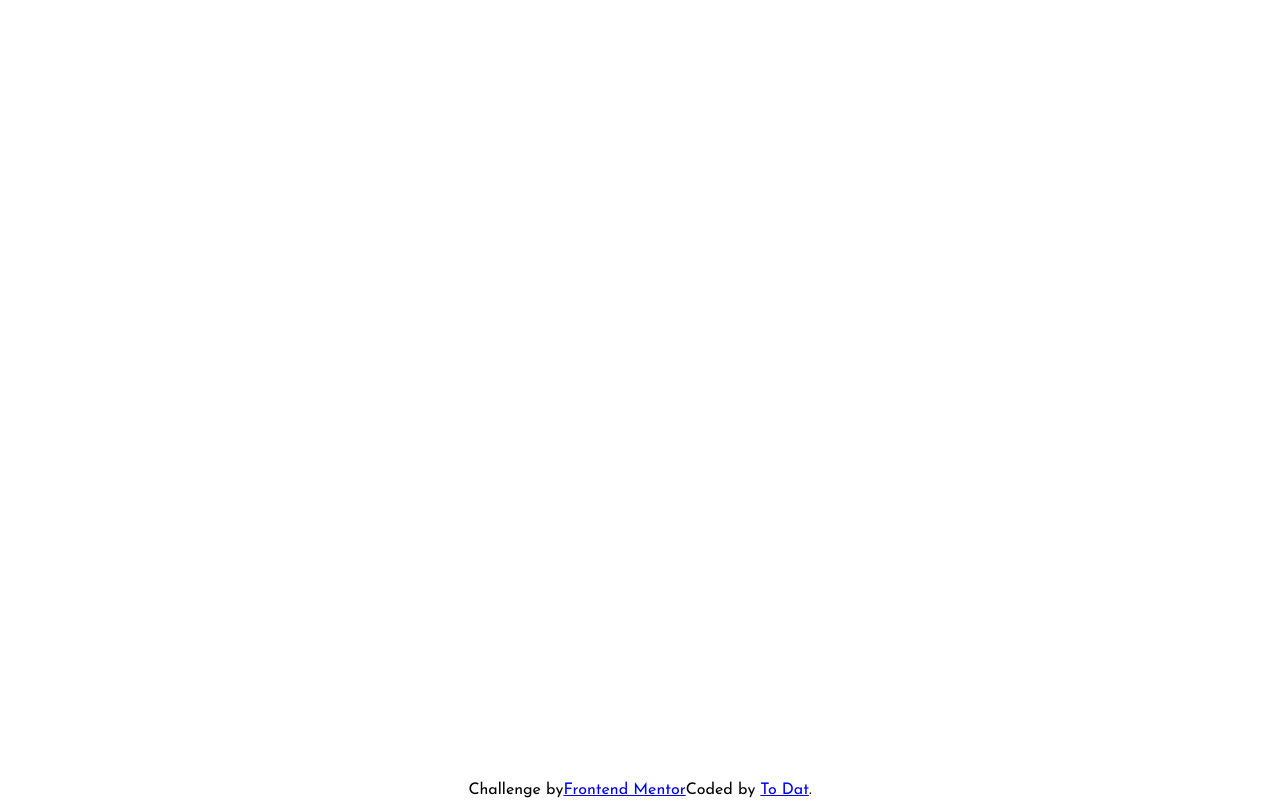
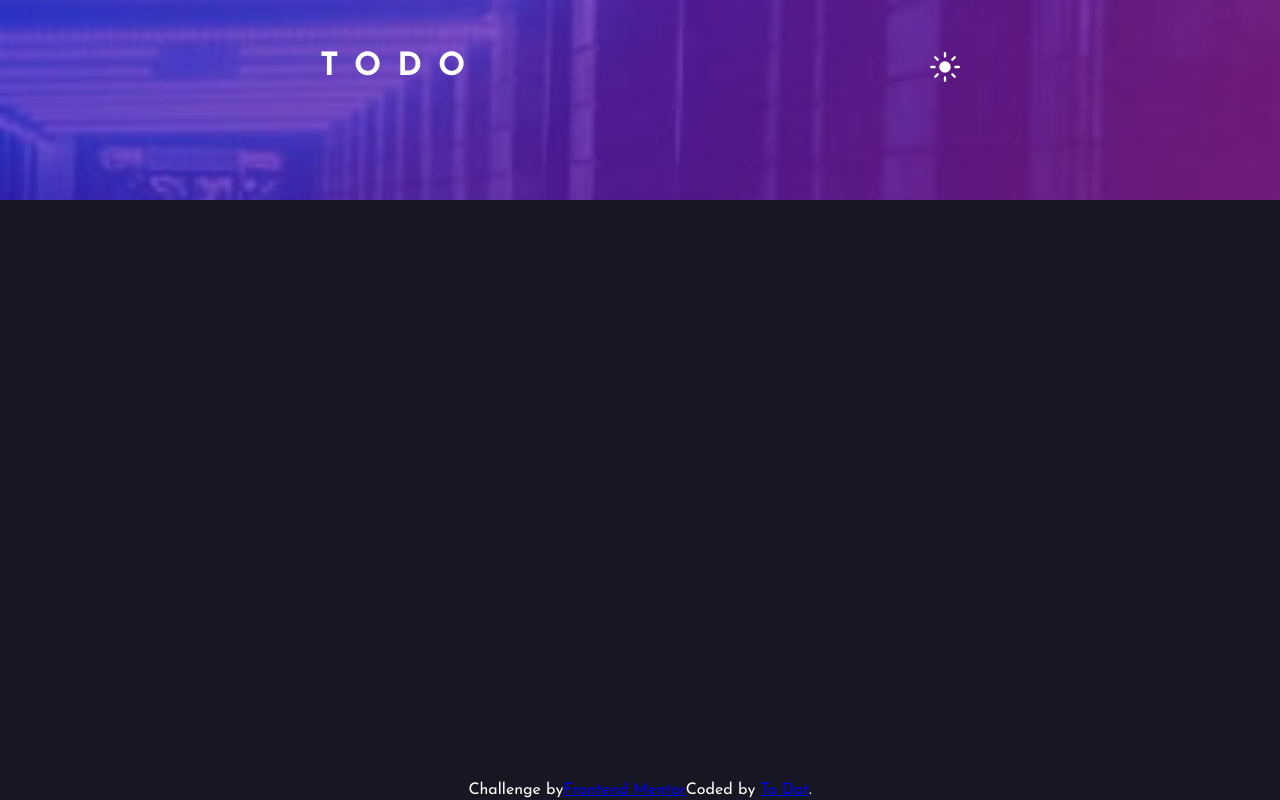
Before and after one commit to tltd0807/to-do-react-app, a React (Create React App) app: page / in a window 1280 px wide. Built offline with nearby package versions, Linux system fonts and the light colour scheme.

Commit message:
add Header cover to app

```diff
--- a/src/App.js
+++ b/src/App.js
@@ -1,10 +1,11 @@
-import logo from "./logo.svg";
 import "./App.css";
 import Author from "./Components/Footer/Author/Author";
+import Header from "./Components/Header/Header";
 
 function App() {
   return (
-    <div className="body-full body--ligh">
+    <div className="body-full body--dark">
+      <Header />
       <Author className="footer" />
     </div>
   );
--- a/src/Components/Footer/Author/Author.module.css
+++ b/src/Components/Footer/Author/Author.module.css
@@ -1,3 +1,4 @@
 .attribution {
   font-family: "Josefin Sans", sans-serif;
+  color: white;
 }
--- /dev/null
+++ b/src/Components/Header/Header.js
@@ -0,0 +1,15 @@
+import React from "react";
+import classes from "./Header.module.css";
+
+const Header = (props) => {
+  return (
+    <header className={classes[`header--dark`]}>
+      <div className={classes.container}>
+        <h1 className={classes.title}>TODO</h1>
+        <div className={classes.icon}></div>
+      </div>
+    </header>
+  );
+};
+
+export default Header;
--- /dev/null
+++ b/src/Components/Header/Header.module.css
@@ -0,0 +1,31 @@
+.header--dark {
+  width: 100vw;
+  height: 25vh;
+  background: url("../../asset/images/bg-mobile-dark.jpg");
+  background-size: cover;
+  overflow: hidden;
+  display: flex;
+  align-items: flex-start;
+  justify-content: center;
+}
+.container {
+  width: 90vw;
+  max-width: 40rem;
+  margin-top: 30px;
+  color: white;
+  display: flex;
+  justify-content: space-between;
+  align-items: center;
+}
+.title {
+  letter-spacing: 1rem;
+}
+.icon {
+  width: 30px;
+  height: 30px;
+  background: url("../../asset/images/icon-sun.svg");
+  background-size: cover;
+}
+.icon:hover {
+  cursor: pointer;
+}
```
